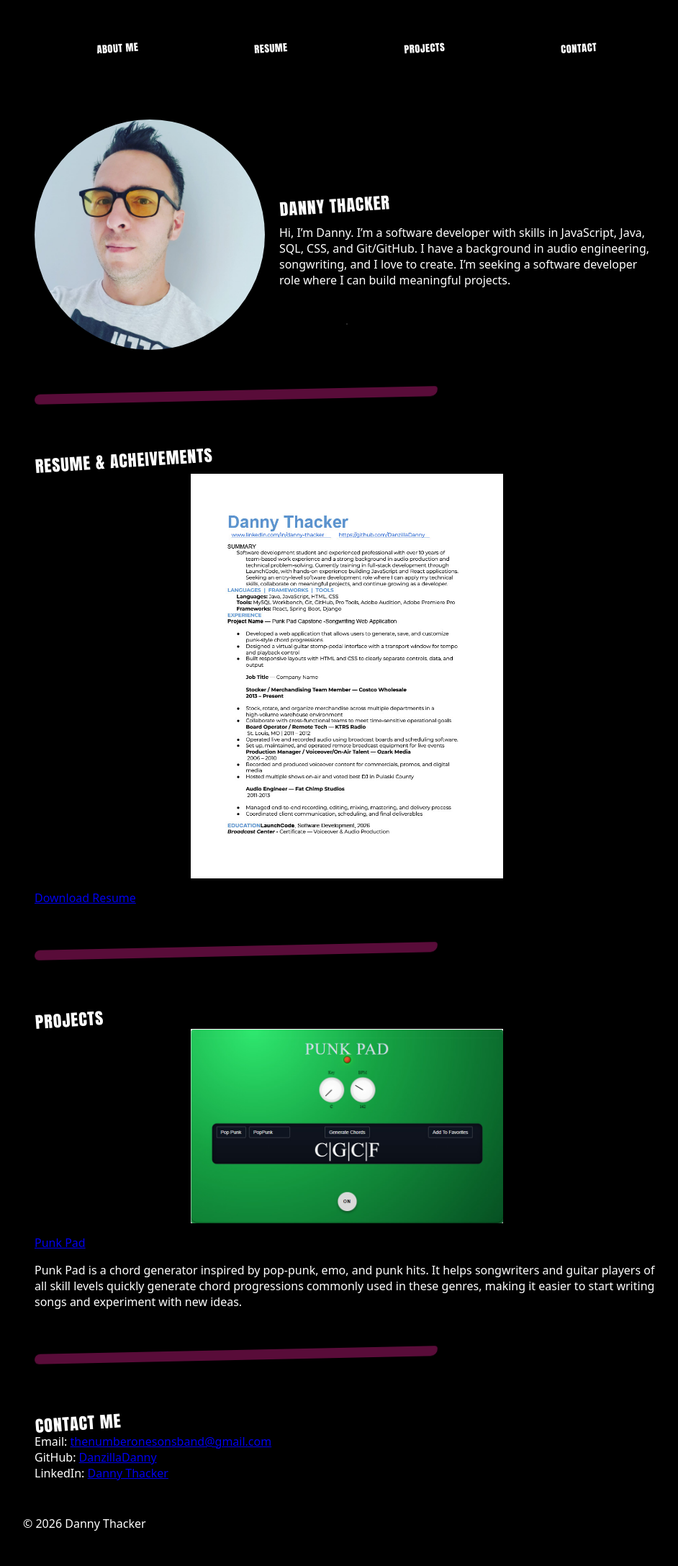
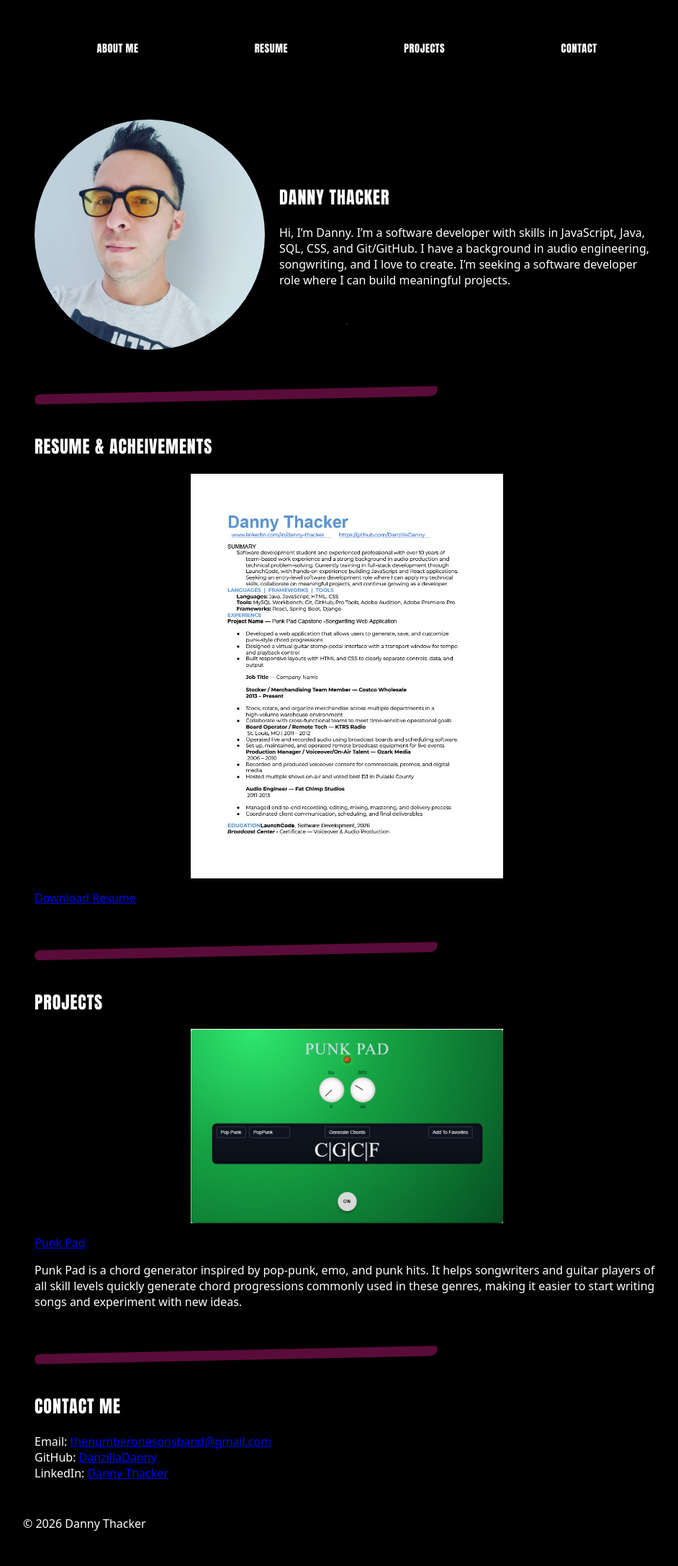
Before and after one commit to DanzillaDanny/DanzillaDanny.github.io, a Jekyll site: the page built from index.md, in a window 1280 px wide. Shown: the whole page at 72% size, without its empty margins (158-1100 px from the left). Built offline with Jekyll 4.4.1, drawn with Linux system fonts in a browser that asks for light colours.

Commit message:
fixed transformed text

```diff
--- a/assets/index.css
+++ b/assets/index.css
@@ -108,7 +108,6 @@ background:
   letter-spacing: 0.04em;
   font-weight: 900;
 
-  transform: scaleY(.92) rotate(-04deg);
   text-shadow: 1px 1px 0 rgba(0,0,0,0.6),
   -1px 0 0 rgba(255,255,255,0.04);
 }
```
